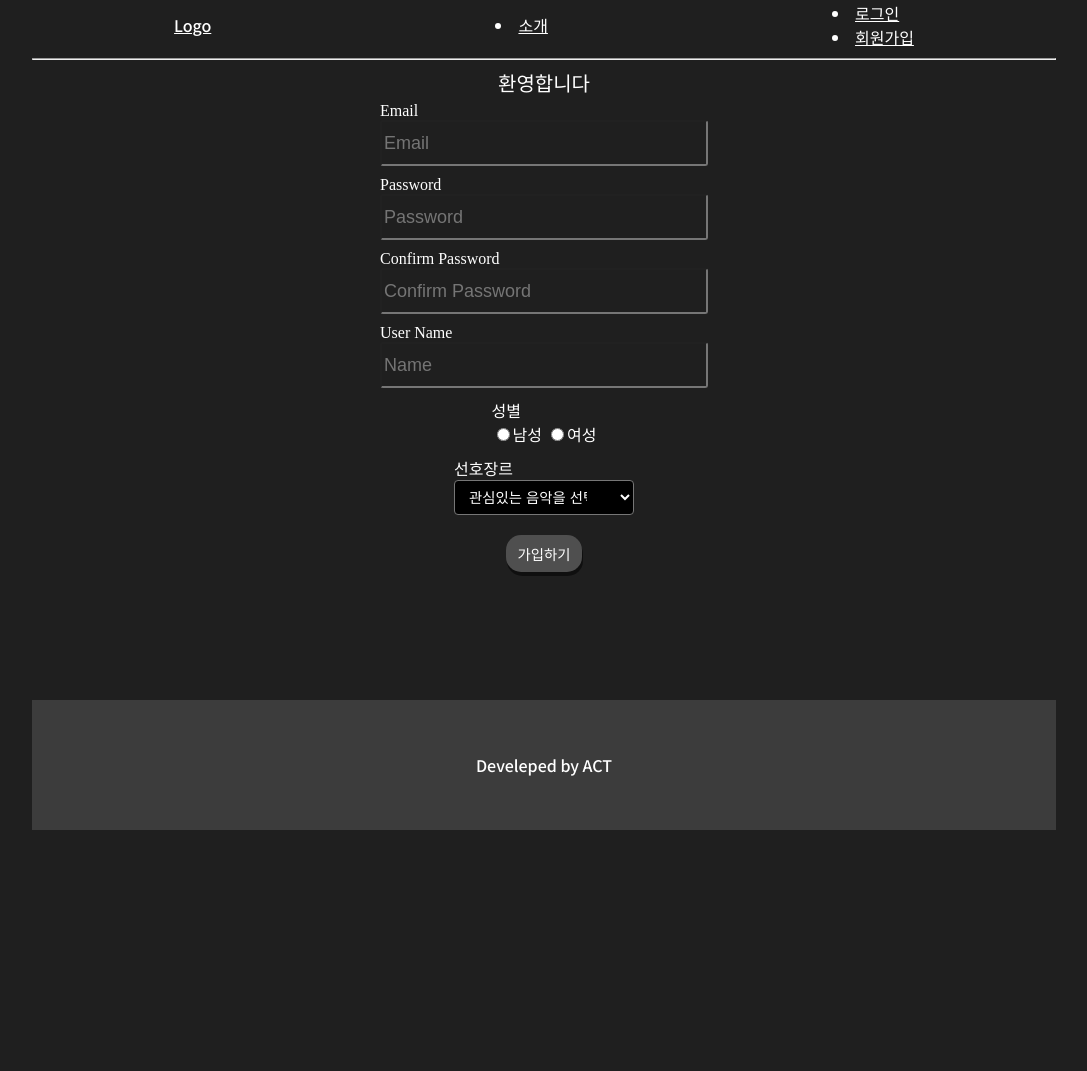
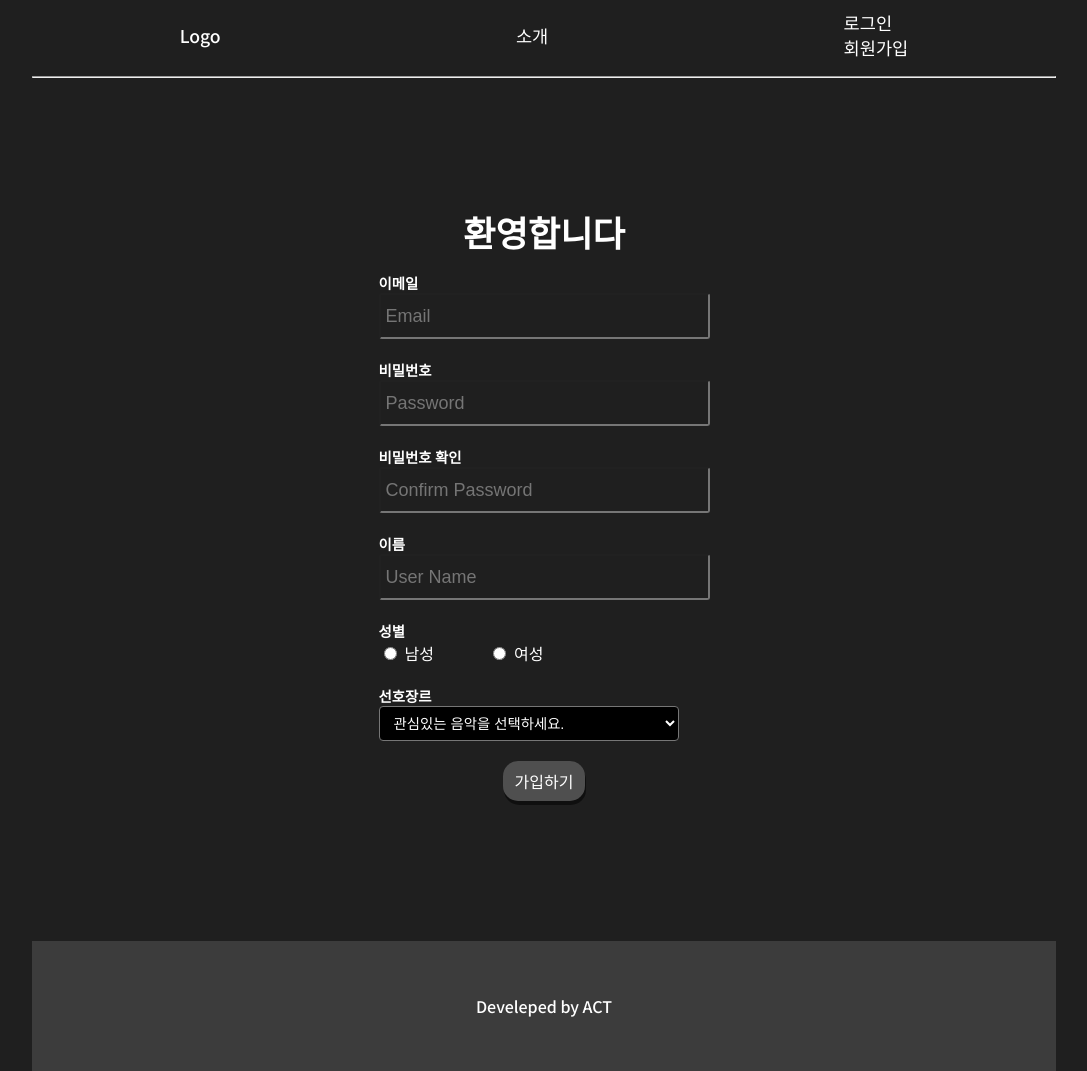
Before and after one commit to EG-Chan/ACT_project, a Django app: page /signup/ in a window 1280 px wide. Shown: the whole page, without its empty margins (96-1183 px from the left). Before the commit the page ends 830 px from the top, so only its background shows below. Run offline with Django 4.2, Linux system fonts and the light colour scheme.

Commit message:
css 수정작업

```diff
--- a/main/moduleFolder/service02.py
+++ b/main/moduleFolder/service02.py
@@ -26,7 +26,6 @@
 
             title = self.title
             artist = self.artist
-            time.sleep(2)
 
             # 해당 동영상으로 접속
             wd.find_element(By.CSS_SELECTOR, 'form > #q').send_keys(title + ' ' + artist)
--- a/main/static/css/main.css
+++ b/main/static/css/main.css
@@ -2,9 +2,9 @@
 
 html,body,div,span,
 p,a,img,ol,ul,
-li,form,label,table,
+li,form,label,table,button
 tr,th,td,h1,h2,h3,h4,h5,
-canvas,header,nav,section, footer{
+canvas,header,nav,section,footer{
     /* background: linear-gradient(0deg, rgb(31, 31, 31), rgb(255, 255, 255)); */
     margin: 0;
     padding: 0;
@@ -14,16 +14,80 @@
     color: white;
     vertical-align: baseline;
 }
-.btn_act:hover {
-    background-color: gray;
+
+/*
+    버튼, 라디오, 셀렉트 css 일괄적용
+*/
+
+button{
+    color: white;
+    background-color: rgb(79, 79, 79);
+    border: none;
+    border-radius: 15px;
+    padding: 8px 12px 8px 12px;
+    margin: 10px 15px;
+    min-height: 15px;
+    min-width: 70px;
+    font-size: 0.9rem;
+    box-shadow: 1px 4px 0 rgb(0,0,0,0.5);
 }
-.btn_act:active {
-    background-color: rgb(218, 216, 216);
+
+button:hover{
+    background-color: rgb(128, 128, 128);
+    transition: 0.2s;
 }
+
+button:active{
+    position: relative;
+    top: 1px;
+    box-shadow: 1px 4px 0 rgb(0,0,0,0.5);
+}
+
+select{
+    width: 120px;
+    height: 35px;
+    background: black;
+    background-size: 20px;
+    color: white;
+    padding: 5px 30px 5px 10px;
+    border-radius: 4px;
+    outline: 0 none;
+    font-size: 0.9rem;
+}
+
+select option{
+    background: black;
+    color: white;
+    padding: 3px 0;
+}
+
+/*
+    main에 적용될 css
+*/
+
 body{
     background-color: rgb(31, 31, 31);
     display: flex;
     justify-content: center;
+}
+
+nav {
+    padding: 10px 0px 8px 0px;
+}
+
+nav ul{
+    list-style-type: none;
+}
+
+nav a{
+    font-size: 1.1rem;
+    text-decoration: none;
+}
+
+nav a:hover{
+    color:rgb(210, 255, 198);
+    font-size: 1.1rem;
+    transition: 0.3s;
 }
 
 .content{
@@ -109,56 +179,3 @@
 hr {
     background-color: rgb(60, 60, 60);
 }
-#search_b {
-    /* position: relative; */
-    /* display : block; */
-    max-width: 200px;
-    min-width: 60px;
-    margin: 0 auto;
-    border-radius: 80px;
-    border: 1px solid #ffffff;
-    background-color: rgb(200, 200, 200);
-    z-index: 10;
-}
-
-button{
-    color: white;
-    background-color: rgb(79, 79, 79);
-    border: none;
-    border-radius: 15px;
-    padding: 8px 12px 8px 12px;
-    margin: 10px 15px;
-    min-height: 15px;
-    min-width: 70px;
-    font-size: 0.9rem;
-    box-shadow: 1px 4px 0 rgb(0,0,0,0.5);
-  }
-
-  button:hover{
-    background-color: rgb(128, 128, 128);
-    transition: 0.2s;
-  }
-
-  button:active{
-    position: relative;
-    top: 1px;
-    box-shadow: 1px 4px 0 rgb(0,0,0,0.5);
-  }
-
-  select{
-    width: 180px;
-    height: 35px;
-    background: black;
-    background-size: 20px;
-    color: white;
-    padding: 5px 30px 5px 10px;
-    border-radius: 4px;
-    outline: 0 none;
-    font-size: 0.9rem;
-  }
-
-  select option{
-    background: black;
-    color: white;
-    padding: 3px 0;
-  }
--- a/main/static/css/signup.css
+++ b/main/static/css/signup.css
@@ -1,34 +1,62 @@
 .signup_wrapper{
-    min-width: 300;
-    max-width: 320;
     display: flex;
     flex-direction: column;
     justify-content: center;
     align-items: center;
-    margin: 25vh 0vh 0vh 0vh;
+    padding: 15vh 0vw 15vh 0vw;
+}
+
+.title{
+    display: flex;
+    justify-content: center;
+    font-size: 2.2rem;
+    font-weight: 700;
+    margin: 0px 0px 15px 0px;
 }
 
 form{
     display: flex;
     flex-direction: column;
     justify-content: center;
-    align-items: center;
+    align-items: flex-start;
 }
 
 form h1{
-    font-size: 16px;
-}
-.wrapper div{
-    margin: 5px 0px 5px 0px;
-}
-header{
-    font-size: 20px;
+    font-size: 0.9rem;
+    font-weight: 600;
 }
 
-input[type=text] {
+.email{
+    margin: 0px 0px 20px 0px;
+}
+
+.password{
+    margin: 0px 0px 20px 0px;
+}
+
+.confirmPassword{
+    margin: 0px 0px 20px 0px;
+}
+
+.name{
+    margin: 0px 0px 20px 0px;
+}
+
+.gender{
+    margin: 0px 0px 20px 0px;
+}
+
+.genre{
+    margin: 0px 0px 20px 0px;
+}
+
+input[type=text]{
 	width: 25vw;
+    min-width: 250px;
     max-width: 350px;
 	height: 40px;
+
+    padding-left: 5px;
 
     font-size: 18px;
     color: white;
@@ -40,8 +68,11 @@
 
 input[type=password] {
 	width: 25vw;
+    min-width: 250px;
     max-width: 350px;
 	height: 40px;
+
+    padding-left: 5px;
 
     font-size: 18px;
     color: white;
@@ -50,3 +81,37 @@
     border: 1;
     border-radius: 3px;
 }
+
+input[type=radio] ~ label{
+    margin: 0px 50px 0px 5px;
+}
+
+button {
+    font-size: 1.0rem;
+    margin: 0px 0px 20px 0px;
+}
+
+select{
+    width: 300px;
+}
+
+.complete h1{
+    font-size: 2.5rem;
+    font-weight: 700;
+    margin: 10px 0px;
+}
+
+.complete p{
+    font-size: 1.0rem;
+    margin: 5px 0px;
+}
+
+.complete a{
+    text-decoration: none;
+}
+
+.complete div{
+    display: flex;
+    justify-content: center;
+    margin-top: 30px;
+}
--- a/main/static/css/userinfo.css
+++ b/main/static/css/userinfo.css
@@ -1,6 +1,7 @@
 .input_class {
   width: 400px;
 }
+
 .nline_input{
   border : none;
   background-color: rgb(31, 31, 31);
--- a/main/templates/main/login.html
+++ b/main/templates/main/login.html
@@ -11,9 +11,10 @@
 
 {% block content %}
 <div class="login_wrapper">
-    <header>
+    <div class="title">
         <h1>로그인</h1>
-    </header>
+    </div>
+    <div class="content">
         <form method="post" action="{% url 'main:login' %}">
             {% csrf_token %}
             <div class="email">
@@ -37,4 +38,5 @@
             <button id="LoginButton">로그인</button>
         </form>
     </div>
+</div>
 {% endblock content %}
--- a/main/templates/main/nav.html
+++ b/main/templates/main/nav.html
@@ -3,15 +3,19 @@
         <a href="/">Logo</a>
     </div>
     <div>
-        <li><a href="{% url 'main:introduce' %}">소개</a></li>
+        <a href="{% url 'main:introduce' %}">소개</a>
     </div>
     <div>
         {% if request.session.userName %}
-        <li><a href="{% url 'main:userInfo' %}">{{ request.session.userName }}님 반갑습니다.</a></li>
-        <li><a href="{% url 'main:logout' %}">로그아웃</a></li>
+        <ul>
+            <li><a href="{% url 'main:userInfo' %}">{{ request.session.userName }}님 반갑습니다.</a></li>
+            <li><a href="{% url 'main:logout' %}">로그아웃</a></li>
+        </ul>
         {% else %}
-        <li><a href="{% url 'main:login' %}">로그인</a></li>
-        <li><a href="{% url 'main:signup' %}">회원가입</a></li>
+        <ul>
+            <li><a href="{% url 'main:login' %}">로그인</a></li>
+            <li><a href="{% url 'main:signup' %}">회원가입</a></li>
+        </ul>
         {% endif %}
     </div>
 </nav>
--- a/main/templates/main/signup.html
+++ b/main/templates/main/signup.html
@@ -12,34 +12,34 @@
 {% block content %}
 {% if state == 0 %}
 <div class="signup_wrapper">
-    <header>
+    <div class="title">
         <h1>환영합니다</h1>
-    </header>
+    </div>
     <form method="post" action="{% url 'main:signup' %}">
         {% csrf_token %}
         <div class="email">
-            <h1>Email</h1>
+            <h1>이메일</h1>
             <input id="email" name="email" type="text" placeholder="Email">
             <p></p>
         </div>
         <div class="password">
-            <h1>Password</h1>
+            <h1>비밀번호</h1>
             <input id="password" name="password" type="password" placeholder="Password">
             <p></p>
         </div>
         <div class="confirmPassword">
-            <h1>Confirm Password</h1>
+            <h1>비밀번호 확인</h1>
             <input id="confirmPassword" type="password" placeholder="Confirm Password">
             <p></p>
         </div>
         <div class="name">
-            <h1>User Name</h1>
-            <input id="name" name="name"  type="text" placeholder="Name">
+            <h1>이름</h1>
+            <input id="name" name="name" type="text" placeholder="User Name">
         </div>
         <div class="gender">
             <h1>성별</h1>
-            <input type="radio" name="gender" value="male">남성
-            <input type="radio" name="gender" value="female">여성
+            <input type="radio" name="gender" id="male" value="male"><label for="male">남성</label>
+            <input type="radio" name="gender" id="female" value="female"><label for="female">여성</label>
         </div>
         <div class="genre">
             <h1>선호장르</h1>
@@ -51,33 +51,38 @@
             </select>
         </div>
     </form>
+
     <div class="signUp">
         <button id="signUpButton">가입하기</button>
         <p></p>
     </div>
+
 </div>
 
 <script src="/static/js/signup.js"></script>
 {% elif state == 1 %}
 <div class="signup_wrapper">
-    <header>
-        <h1>ActProject 회원가입이 완료되었습니다.</h1>
+    <div class="complete">
+        <h1>회원가입이 완료되었습니다.</h1>
         <p>로그인이 완료되어야 서비스를 이용하실 수 있습니다.</p>
-        <a href="{% url 'main:login' %}">로그인 페이지로 이동</a>
-    </header>
+        <div>
+            <button><a href="{% url 'main:login' %}">로그인 페이지로 이동</a></button>
+        </div>
+    </div>
 </div>
 {% elif state == 2 %}
 <div class="signup_wrapper">
-    <header>
+    <div class="complete">
         <h1>일시적인 오류가 발생했습니다.</h1>
-    </header>
+        <button><a href="{% url 'main:signup' %}">회원가입 페이지로 이동</a></button>
+    </div>
 </div>
 {% elif state == 3 %}
 <div class="signup_wrapper">
-    <header>
+    <div class="complete">
         <h1>중복된 아이디가 있습니다.</h1>
-        <a href="{% url 'main:signup' %}">회원가입 페이지로 이동</a>
-    </header>
+        <button><a href="{% url 'main:signup' %}">회원가입 페이지로 이동</a></button>
+    </div>
 </div>
 {% endif %}
 
--- a/main/views.py
+++ b/main/views.py
@@ -1,4 +1,4 @@
-from django.shortcuts import render, redirect, get_object_or_404, render_to_response
+from django.shortcuts import render, redirect, get_object_or_404
 from django.http import HttpResponseRedirect, HttpResponse
 from django.core.paginator import Paginator
 
@@ -21,7 +21,12 @@
 sp = spoti.Spoti().getSpotiData()
 
 def main(request):
-    return render(request, "main/main.html")
+    if request.method == "GET":
+        return render(request, "main/main.html")
+
+    elif request.method == "POST":
+        pass
+
 
 
 def login(request):
@@ -281,24 +286,31 @@
         if not 'offset' in request.GET:
             offset = 0
         try:
-            search = request.POST.get("search")
-            search_bar_category = request.POST.get('search_bar')
-            if not search_bar_category in ['all', 'search_title', 'search_artist']:
+            search_text = request.POST.get("search_text")
+            search_select = request.POST.get('search_select')
+            if not search_select in ['all', 'search_title', 'search_artist']:
                 return HttpResponse("<script>alert('카테고리를 선택해주세요');window.location.assign('/');</script>")
 
             else :
-                title = searchFunc(search,search_bar_category,offset)
+                title = None
+
+                if search_select == 'all':
+                    title = sp.search(q=f'{search_text}', type='track', offset={offset})
+                elif search_select == 'search_title':
+                    title = sp.search(q=f'title:{search_text}', type='track', offset={offset})
+                elif search_select == 'search_artist':
+                    title = sp.search(q=f'artist:{search_text}', type='track', offset={offset})
 
                 #raise 코드
                 title['tracks']['items'][0]
 
                 context = {
                     "spotipyDatas":title,
-                    'search_bar_category':search_bar_category,
-                    'search':search,
+                    'search_bar_category':search_select,
+                    'search':search_text,
                     'offset':int(offset)
                     }
-                return render(request, "main/search.html",context )
+                return render(request, "main/search.html", context)
         except IndexError as ie:
             print(ie)
             context = {"state" : 0}
@@ -306,15 +318,6 @@
         except spoti.spotipy.exceptions.SpotifyException as se :
             print(se)
             return HttpResponse("<script>alert('검색어를 입력해주세요');window.location.assign('/');</script>")
-
-def searchFunc(search,search_bar_category,offset):
-    if search_bar_category == 'all':
-        title = sp.search(q=f'{search}', type='track', offset={offset})
-    elif search_bar_category == 'search_title':
-        title = sp.search(q=f'title:{search}', type='track', offset={offset})
-    elif search_bar_category == 'search_artist':
-        title = sp.search(q=f'artist:{search}', type='track', offset={offset})
-    return title
 
 
 def introduce(request):
@@ -393,6 +396,4 @@
             return HttpResponse(f"<script>alert('스포티파이 정책에 의해 제한이 걸린 노래입니다.');window.location.assign('/result/{id}');</script>")
 
 def notfound(request):
-
-
     return render(request, "main/not_found.html")
```
Also changed, not shown: other parts of main/static/css/main.css (+22 -16 lines), main/static/css/login.css (+24 -10 lines), main/static/css/result.css (+4 -4 lines), main/templates/main/search_bar.html (+4 -4 lines), db.sqlite3. Lines whose indentation alone changed are shown as unchanged.
